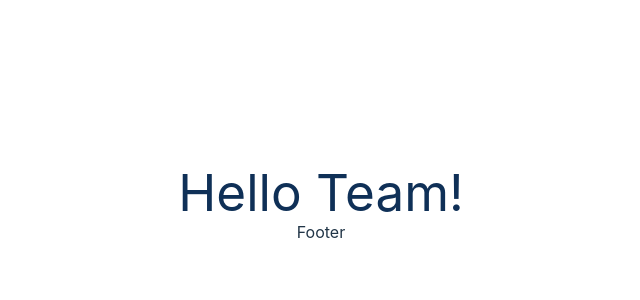
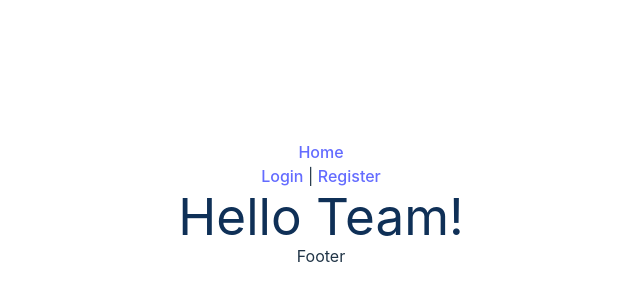
Before and after one commit to andrii-kuznichenko/restaurant-app, a React (Vite) app in the folder client/: page /register in a window 1280 px wide. Before the commit this address had no page. Shown: the part 196-496 px from the top of the page, without its empty margins (319-959 px from the left). Built offline with nearby package versions, Linux system fonts and the light colour scheme; no server answers.

Commit message:
frontend auth added

```diff
--- a/client/package.json
+++ b/client/package.json
@@ -10,6 +10,7 @@
     "preview": "vite preview"
   },
   "dependencies": {
+    "axios": "^1.6.7",
     "react": "^18.2.0",
     "react-dom": "^18.2.0",
     "react-router-dom": "^6.21.3"
--- a/client/src/App.jsx
+++ b/client/src/App.jsx
@@ -1,19 +1,19 @@
-import { useState } from 'react'
-import reactLogo from './assets/react.svg'
-import viteLogo from '/vite.svg'
-import './App.css'
-import Main from './components/Main'
-import Footer from './components/Footer'
+import { useState } from "react";
+import reactLogo from "./assets/react.svg";
+import viteLogo from "/vite.svg";
+import "./App.css";
+import Main from "./components/Main";
+import Footer from "./components/Footer";
+import Header from "./components/Header";
 
 function App() {
-  const [count, setCount] = useState(0)
-
   return (
     <>
-     <Main />
-     <Footer />
+      <Header />
+      <Main />
+      <Footer />
     </>
-  )
+  );
 }
 
-export default App
+export default App;
--- /dev/null
+++ b/client/src/axiosInstance.js
@@ -0,0 +1,7 @@
+import axios from 'axios';
+
+const instance = axios.create({
+  baseURL: import.meta.env.VITE_SERVER_BASE_URL || '',
+  withCredentials: true,
+});
+export default instance;
--- /dev/null
+++ b/client/src/components/Header.jsx
@@ -0,0 +1,40 @@
+import { useContext } from 'react';
+
+import { NavLink } from 'react-router-dom';
+import { AuthContext } from '../context/Auth';
+function Header() {
+  const { admin, logout } = useContext(AuthContext);
+
+  return (
+    <header className="header">
+      <nav>
+        <div>
+          <NavLink className="nav-link" to={'/'}>
+            Home
+          </NavLink>
+
+        </div>
+        <>
+          {admin ? (
+            <div className="header-admin">
+              <p>Hello: {admin.login}</p>
+              <button onClick={logout}>Logout</button>
+            </div>
+          ) : (
+            <div className="header-admin">
+              <NavLink className="nav-link" to={'/login'}>
+                Login
+              </NavLink>
+              <span> | </span>
+              <NavLink className="nav-link" to={'/register'}>
+                Register
+              </NavLink>
+            </div>
+          )}
+        </>
+      </nav>
+    </header>
+  );
+}
+
+export default Header;
--- /dev/null
+++ b/client/src/components/Login.jsx
@@ -0,0 +1,49 @@
+import { useState, useContext, useEffect } from 'react';
+import { AuthContext } from '../context/Auth';
+import { Navigate } from 'react-router-dom';
+
+const Login = () => {
+
+    const context = useContext(AuthContext);
+
+    const [admin, setAdmin] = useState({
+        email: '',
+        password: '',
+      });
+
+      const handleChange = e => {
+        const { name, value } = e.target;
+        setAdmin({ ...admin, [name]: value });
+      };
+      const handleSubmit = e => {
+        e.preventDefault();
+        context.login(admin);
+      };
+      if (!context.loading && context.admin) {
+        return <Navigate to="/" />;
+      }
+
+      if (!context.loading && !context.admin) {
+
+  return (
+      <>
+        {context.errors?.message}
+        <form onSubmit={handleSubmit}>
+          <label htmlFor="">Email:</label>
+          <input type="email" name="email" value={admin.email} onChange={handleChange} required />
+          <label htmlFor="">Password:</label>
+          <input
+            type="text"
+            name="password"
+            value={admin.password}
+            onChange={handleChange}
+            required
+          />
+          <button>Login</button>
+        </form>
+      </>
+    );
+}
+}
+
+export default Login;
--- a/client/src/components/Main.jsx
+++ b/client/src/components/Main.jsx
@@ -1,12 +1,16 @@
 import React from 'react'
 import { Route, Routes } from 'react-router-dom';
 import UserMenu from './UserMenu';
+import Login from './Login';
+import Register from './Register'
 
 function Main() {
   return (
     <main>
       <Routes>
-      <Route path="" element={<UserMenu />} />
+
+      <Route path="/login" element ={<Login />} />
+      <Route path="/register" element ={<Register />} />
       </Routes>
 
       <h1 className='text-dark-sapphire-blue'>Hello Team!</h1>
--- /dev/null
+++ b/client/src/components/Register.jsx
@@ -0,0 +1,63 @@
+import React, { useState, useContext } from 'react';
+import { AuthContext } from '../context/Auth';
+import { Navigate } from 'react-router-dom';
+function Register() {
+  const context = useContext(AuthContext);
+  const errors = context.errors;
+  const [admin, setAdmin] = useState({
+    login: '',
+    email: '',
+    password: '',
+    confirmPassword: '',
+  });
+
+  const handleChange = e => {
+    const { name, value } = e.target;
+    setAdmin({ ...admin, [name]: value });
+  };
+  const handleSubmit = e => {
+    e.preventDefault();
+    context.register(admin);
+  };
+  // if admin exist go to home
+  if (!context.loading && context.admin) {
+    return <Navigate to="/" />;
+  }
+
+  if (!context.loading && !context.admin) {
+    return (
+      <form className="form" onSubmit={handleSubmit}>
+        <label htmlFor="">Login:</label>
+        {errors?.login && <p className="text-danger">{errors?.login.message}</p>}
+        <input type="text" name="login" value={admin.lodin} onChange={handleChange} required />
+        <label htmlFor="">Email:</label>
+        {errors?.email && <p className="text-danger">{errors?.email.message}</p>}
+        <input type="email" name="email" value={admin.email} onChange={handleChange} required />
+        <label htmlFor="">Password:</label>
+        {errors?.password && <p className="text-danger">{errors?.password.message}</p>}
+        <input
+          type="password"
+          name="password"
+          value={admin.password}
+          onChange={handleChange}
+          required
+        />
+
+        <label htmlFor="">Confirm Password:</label>
+        {errors?.confirmPassword && (
+          <p className="text-danger">{errors?.confirmPassword.message}</p>
+        )}
+        <input
+          type="password"
+          name="confirmPassword"
+          value={admin.confirmPassword}
+          onChange={handleChange}
+          required
+        />
+        <button>Register</button>
+      </form>
+    );
+  }
+}
+
+export default Register;
--- /dev/null
+++ b/client/src/context/Auth.jsx
@@ -0,0 +1,79 @@
+import { createContext, useState, useEffect } from "react";
+import axios from "../axiosInstance";
+import { useNavigate } from "react-router-dom";
+
+export const AuthContext = createContext();
+
+function AuthProvider({ children }) {
+  const [admin, setAdmin] = useState(null);
+  const [loading, setLoading] = useState(true);
+  const [errors, setErrors] = useState(null);
+  const navigate = useNavigate();
+  const setState = (admin, loading, errors) => {
+    setAdmin(admin);
+    setLoading(loading);
+    setErrors(errors);
+  };
+
+  useEffect(() => {
+    axios
+      .get("/admin/currentAdmin")
+      .then((res) => {
+        setState(res.data.admin, false, null);
+        navigate("/");
+      })
+      .catch((error) => {
+        console.log(error.response.data);
+        setState(null, false, error.response.data);
+      });
+  }, []);
+
+  const register = (admin) => {
+    axios
+      .post("/admin/register", admin)
+      .then((res) => {
+        setState(res.data.admin, false, null);
+        navigate("/");
+      })
+      .catch((error) => {
+        console.log(error.response.data);
+        setState(null, false, error.response.data);
+      });
+  };
+
+  const login = (admin) => {
+    axios
+      .post("/admin/login", admin)
+      .then((res) => {
+        setState(res.data.admin, false, null);
+        navigate("/");
+      })
+      .catch((error) => {
+        console.log(error.response.data);
+        setState(null, false, error.response.data);
+      });
+  };
+
+  const logout = () => {
+    axios
+      .post("/admin/logout", {})
+      .then((res) => {
+        setState(null, false, null);
+        navigate("/");
+      })
+      .catch((error) => {
+        console.log(error.response.data);
+        setState(null, false, error.response.data);
+      });
+  };
+
+  return (
+    <AuthContext.Provider
+      value={{ admin, loading, errors, login, logout, register }}
+    >
+      {children}
+    </AuthContext.Provider>
+  );
+}
+
+export default AuthProvider;
--- a/client/src/main.jsx
+++ b/client/src/main.jsx
@@ -3,11 +3,14 @@ import ReactDOM from 'react-dom/client'
 import App from './App.jsx'
 import './index.css'
 import { BrowserRouter } from 'react-router-dom';
+import AuthProvider from './context/Auth.jsx';
 
 ReactDOM.createRoot(document.getElementById('root')).render(
   <React.StrictMode>
     <BrowserRouter>
+    <AuthProvider>
     <App />
+    </AuthProvider>
     </BrowserRouter>
   </React.StrictMode>,
 )
```
Also changed, not shown: 1 other file (tests, documents, lock files or other folders).
